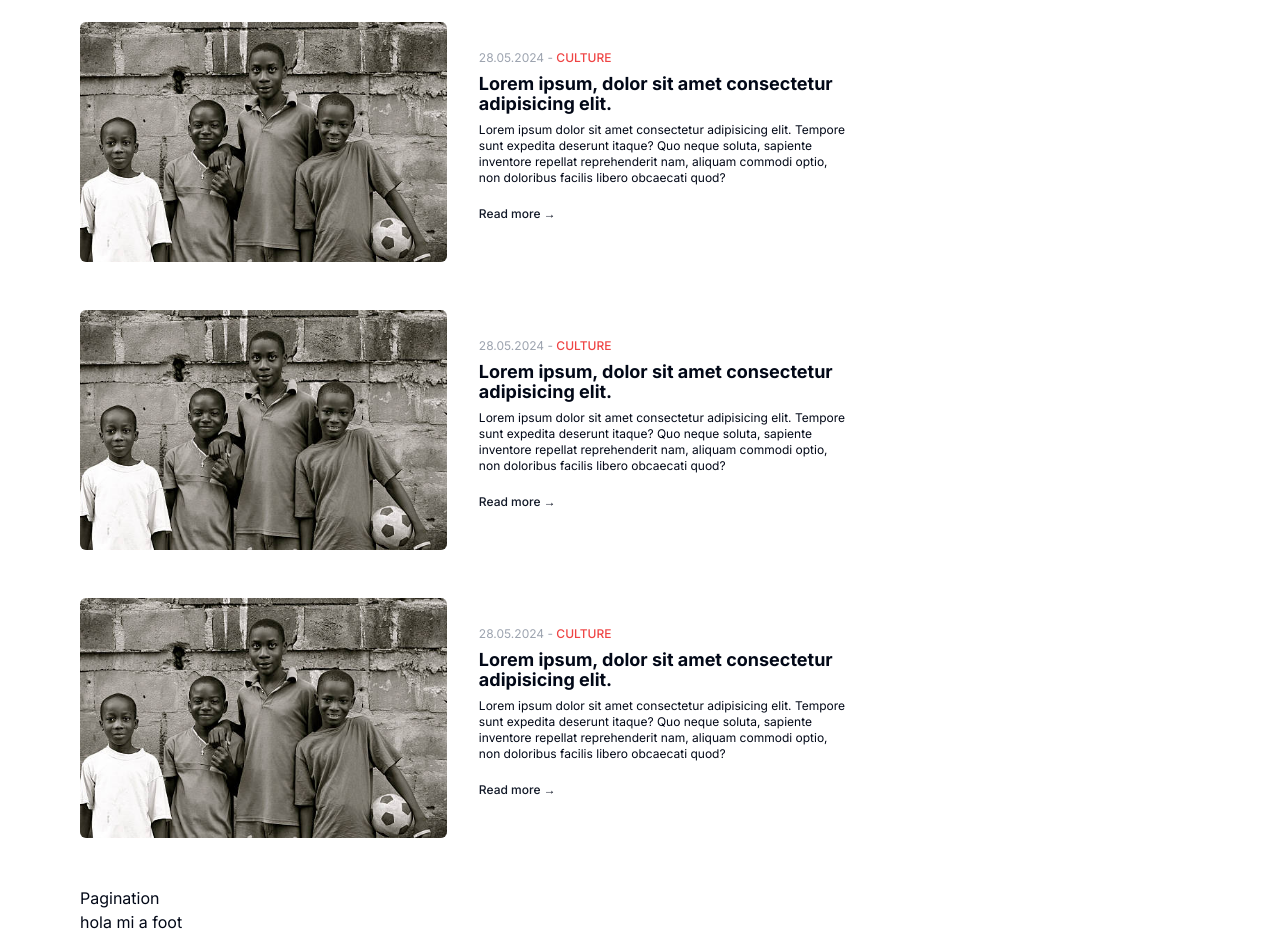
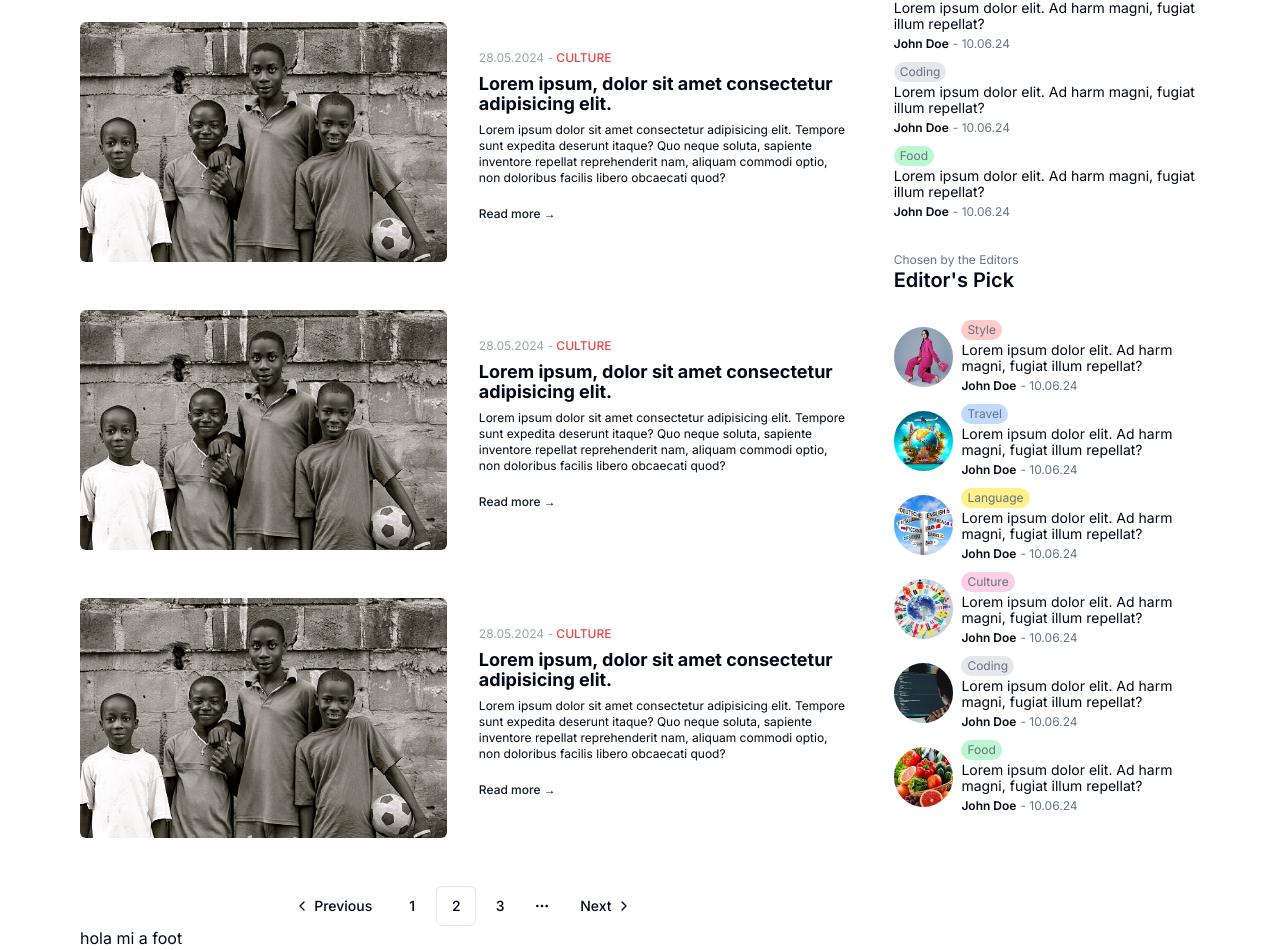
Before and after one commit to theHoracle/writes-better, a Next.js app: page / in a window 1280 px wide. Shown: the part 1098-2048 px from the top of the page. Built offline with nearby package versions, Linux system fonts and the light colour scheme.

Commit message:
menu added

```diff
--- a/src/components/CardList.tsx
+++ b/src/components/CardList.tsx
@@ -1,5 +1,5 @@
 import Image from "next/image"
-import Pagination from "./Pagination"
+import {PaginationBar} from "./Pagination"
 import Card from "./Card"
 
 const CardList = () => {
@@ -12,7 +12,7 @@ const CardList = () => {
                 <Card />
                 <Card />
             </div>
-            <Pagination />
+            <PaginationBar />
         </div>
     )
 }
--- a/src/components/CategoryList.tsx
+++ b/src/components/CategoryList.tsx
@@ -2,8 +2,7 @@ import { link } from "fs"
 import Image from "next/image"
 import Link from "next/link"
 
-const CategoryList = () => {
-    const categories = [{
+export const categories = [{
     title: "style",
     image: "/category/style.jpeg",
     bgColor: "bg-red-200" ,
@@ -33,6 +32,9 @@ const CategoryList = () => {
     bgColor: "bg-green-200" ,
 }]
 
+const CategoryList = () => {
+
+
     return (
         <div className="capitalize">
             <h1 className="font-semibold my-10 text-xl">Popular categories</h1>
--- a/src/components/Menu.tsx
+++ b/src/components/Menu.tsx
@@ -1,7 +1,11 @@
+import MenuList from "./MenuList";
+
 const Menu = () => {
   return (
     <div className="flex-[2]">
-      <h1>Menu</h1>
+      <MenuList key={1} topic="What's new" title="Most Popular" hideImage />
+
+      <MenuList key={2} topic="Chosen by the Editors" title="Editor's Pick"/>
     </div>
   );
 };
--- /dev/null
+++ b/src/components/MenuList.tsx
@@ -0,0 +1,67 @@
+import Link from "next/link"
+import { categories } from "./CategoryList"
+import Image from "next/image"
+
+
+interface MenuListProps {
+    topic: string
+    title: string
+    hideImage?: boolean | undefined
+}
+const MenuList = ({title,topic, hideImage}: MenuListProps) => {
+
+    return <div>
+        <div className="my-8">
+        <p className="text-xs text-muted-foreground leading-4">{topic}</p>
+        <h2 className="font-semibold my-1 text-xl leading-4">{title}</h2>
+        </div>
+        <div
+        className="flex flex-col gap-2.5"
+        >{
+            categories.map((category) => {
+                return <MenuListItem key={category}
+                 bgColor={category.bgColor}
+                 category={category.title}
+                 imageUrl={category.image}
+                 hideImage={hideImage} />
+            })
+        }
+        </div>
+    </div>
+}
+
+export default MenuList
+
+interface MenuListItemProps {
+    category: string
+    imageUrl: string
+    bgColor: string
+    hideImage?: boolean
+}
+
+const MenuListItem = ({category,imageUrl,bgColor,hideImage}:MenuListItemProps) => {
+    return <div className="text-sm">
+        <Link
+        href={`/posts?category=${category}`}
+        className="flex gap-2 items-center"
+        >
+       {!hideImage ? <div className="relative flex-1 aspect-square rounded-full overflow-hidden">
+            <Image
+            src={imageUrl}
+            alt={`${category} category`}
+            className="object-cover object-center size-full"
+            fill />
+        </div> : null}
+        <div className="flex-[4] flex flex-col gap-1">
+        <div className="flex flex-col gap-0.5">
+            <span className={`capitalize text-xs ${bgColor} text-gray-500 max-w-fit px-1.5 py-0.5 text-center rounded-2xl`}>{category}</span>
+            <h4 className="leading-4 ">Lorem ipsum dolor elit. Ad harm magni, fugiat illum repellat?</h4>
+        </div>
+        <div className="flex text-xs items-center gap-1">
+            <p className="font-semibold">John Doe</p>
+            <p className="text-muted-foreground"> - 10.06.24</p>
+        </div>
+        </div>
+        </Link>
+    </div>
+}
--- a/src/components/Pagination.tsx
+++ b/src/components/Pagination.tsx
@@ -1,8 +1,38 @@
-const Pagination = () => {
+import {
+    Pagination,
+    PaginationContent,
+    PaginationEllipsis,
+    PaginationItem,
+    PaginationLink,
+    PaginationNext,
+    PaginationPrevious,
+  } from "@/components/ui/pagination"
+
+  export function PaginationBar() {
     return (
-        <div>
-            <h1>Pagination</h1>
-        </div>
+      <Pagination>
+        <PaginationContent>
+          <PaginationItem>
+            <PaginationPrevious href="#" />
+          </PaginationItem>
+          <PaginationItem>
+            <PaginationLink href="#">1</PaginationLink>
+          </PaginationItem>
+          <PaginationItem>
+            <PaginationLink href="#" isActive>
+              2
+            </PaginationLink>
+          </PaginationItem>
+          <PaginationItem>
+            <PaginationLink href="#">3</PaginationLink>
+          </PaginationItem>
+          <PaginationItem>
+            <PaginationEllipsis />
+          </PaginationItem>
+          <PaginationItem>
+            <PaginationNext href="#" />
+          </PaginationItem>
+        </PaginationContent>
+      </Pagination>
     )
-}
-export default Pagination
+  }
--- /dev/null
+++ b/src/components/ui/pagination.tsx
@@ -0,0 +1,117 @@
+import * as React from "react"
+import { ChevronLeft, ChevronRight, MoreHorizontal } from "lucide-react"
+
+import { cn } from "@/lib/utils"
+import { ButtonProps, buttonVariants } from "@/components/ui/button"
+
+const Pagination = ({ className, ...props }: React.ComponentProps<"nav">) => (
+  <nav
+    role="navigation"
+    aria-label="pagination"
+    className={cn("mx-auto flex w-full justify-center", className)}
+    {...props}
+  />
+)
+Pagination.displayName = "Pagination"
+
+const PaginationContent = React.forwardRef<
+  HTMLUListElement,
+  React.ComponentProps<"ul">
+>(({ className, ...props }, ref) => (
+  <ul
+    ref={ref}
+    className={cn("flex flex-row items-center gap-1", className)}
+    {...props}
+  />
+))
+PaginationContent.displayName = "PaginationContent"
+
+const PaginationItem = React.forwardRef<
+  HTMLLIElement,
+  React.ComponentProps<"li">
+>(({ className, ...props }, ref) => (
+  <li ref={ref} className={cn("", className)} {...props} />
+))
+PaginationItem.displayName = "PaginationItem"
+
+type PaginationLinkProps = {
+  isActive?: boolean
+} & Pick<ButtonProps, "size"> &
+  React.ComponentProps<"a">
+
+const PaginationLink = ({
+  className,
+  isActive,
+  size = "icon",
+  ...props
+}: PaginationLinkProps) => (
+  <a
+    aria-current={isActive ? "page" : undefined}
+    className={cn(
+      buttonVariants({
+        variant: isActive ? "outline" : "ghost",
+        size,
+      }),
+      className
+    )}
+    {...props}
+  />
+)
+PaginationLink.displayName = "PaginationLink"
+
+const PaginationPrevious = ({
+  className,
+  ...props
+}: React.ComponentProps<typeof PaginationLink>) => (
+  <PaginationLink
+    aria-label="Go to previous page"
+    size="default"
+    className={cn("gap-1 pl-2.5", className)}
+    {...props}
+  >
+    <ChevronLeft className="h-4 w-4" />
+    <span>Previous</span>
+  </PaginationLink>
+)
+PaginationPrevious.displayName = "PaginationPrevious"
+
+const PaginationNext = ({
+  className,
+  ...props
+}: React.ComponentProps<typeof PaginationLink>) => (
+  <PaginationLink
+    aria-label="Go to next page"
+    size="default"
+    className={cn("gap-1 pr-2.5", className)}
+    {...props}
+  >
+    <span>Next</span>
+    <ChevronRight className="h-4 w-4" />
+  </PaginationLink>
+)
+PaginationNext.displayName = "PaginationNext"
+
+const PaginationEllipsis = ({
+  className,
+  ...props
+}: React.ComponentProps<"span">) => (
+  <span
+    aria-hidden
+    className={cn("flex h-9 w-9 items-center justify-center", className)}
+    {...props}
+  >
+    <MoreHorizontal className="h-4 w-4" />
+    <span className="sr-only">More pages</span>
+  </span>
+)
+PaginationEllipsis.displayName = "PaginationEllipsis"
+
+export {
+  Pagination,
+  PaginationContent,
+  PaginationEllipsis,
+  PaginationItem,
+  PaginationLink,
+  PaginationNext,
+  PaginationPrevious,
+}
```
Lines whose indentation alone changed are shown as unchanged.
